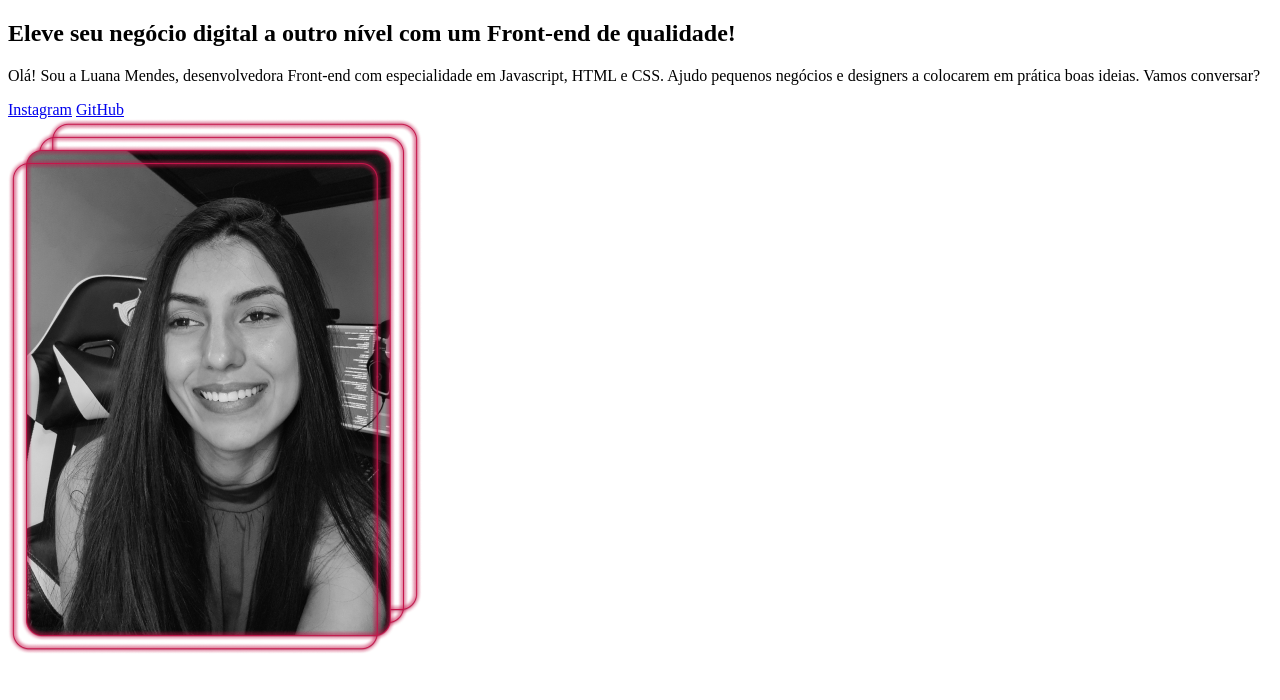
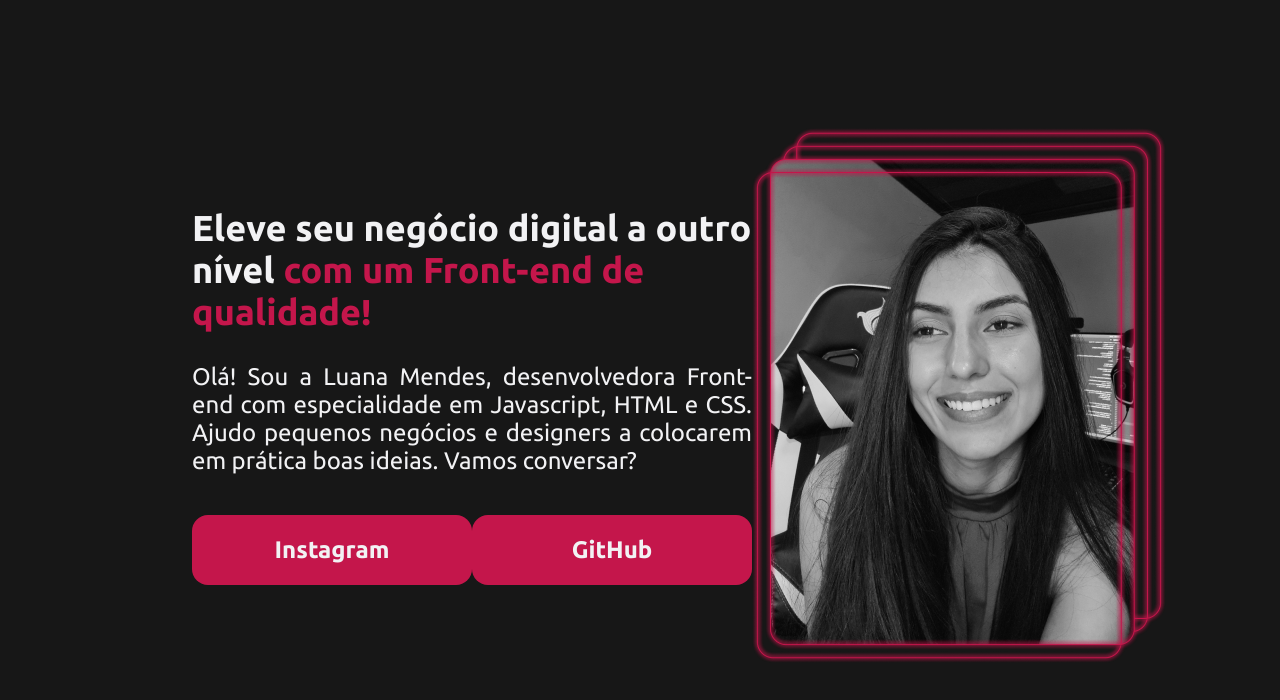
Before and after one commit to luuanamendes/alura-portifolio-simples, a plain HTML site: page index.html in a window 1280 px wide. Drawn offline with Linux system fonts and the light colour scheme.

Commit message:
estilo pagina

```diff
--- a/assets/css/style.css
+++ b/assets/css/style.css
@@ -0,0 +1,77 @@
+:root {
+    --color-ligth-100: #F2F2F4;
+
+    --color-dark-800: #202124;
+    --color-dark-900: #171717;
+
+    --color-red-700: #C4164B;
+}
+
+* {
+    margin: 0;
+    padding: 0;
+    box-sizing: border-box;
+    font-family: 'Ubuntu', sans-serif;
+    text-decoration: none;
+}
+
+body {
+    width: 100%;
+    height: 100vh;
+    background-color: var(--color-dark-900);
+    color: var(--color-ligth-100);
+}
+
+.conteudo {
+    margin: 10% 15%;
+    display: flex;
+    align-items: center;
+    justify-content: space-between;
+}
+
+.conteudo .conteudo-descricao {
+    width: 600px;
+    display: flex;
+    flex-direction: column;
+    gap: 40px;
+}
+
+.conteudo-descricao-texto {
+    display: flex;
+    flex-direction: column;
+    gap: 30px;
+}
+
+.conteudo-descricao-texto h1 {
+    font-size: 36px;
+}
+
+.titulo-destaque {
+    color: var(--color-red-700);
+}
+
+.conteudo-descricao-texto p {
+    font-size: 24px;
+    text-align: justify;
+}
+
+.conteudo-descricao-botoes {
+    display: flex;
+    justify-content: space-between;
+}
+
+.conteudo-descricao-botoes-btn {
+    background-color: var(--color-red-700);
+    width: 280px;
+    padding: 21px 0;
+    border-radius: 16px;
+    text-align: center;
+    color: var(--color-ligth-100);
+    font-size: 24px;
+    font-weight: 600;
+}
+
+.conteudo-descricao-botoes-btn:hover {
+    transition: .3s;
+    box-shadow: 0px 0px 10px rgba(169, 0, 51, 0.8);
+}
--- a/index.html
+++ b/index.html
@@ -20,9 +20,9 @@
     <main class="conteudo">
         <section class="conteudo-descricao">
             <div class="conteudo-descricao-texto">
-                <h1 class="conteudo-descricao-texto-titulo">Eleve seu negócio digital a outro nível <strong
+                <h1>Eleve seu negócio digital a outro nível <strong
                         class="titulo-destaque">com um Front-end de qualidade!</strong></h1>
-                <p class="conteudo-descricao-texto-paragrafo">Olá! Sou a Luana Mendes, desenvolvedora
+                <p>Olá! Sou a Luana Mendes, desenvolvedora
                     Front-end com especialidade em Javascript, HTML e
                     CSS. Ajudo pequenos negócios e designers a
                     colocarem em prática boas ideias. Vamos
```
